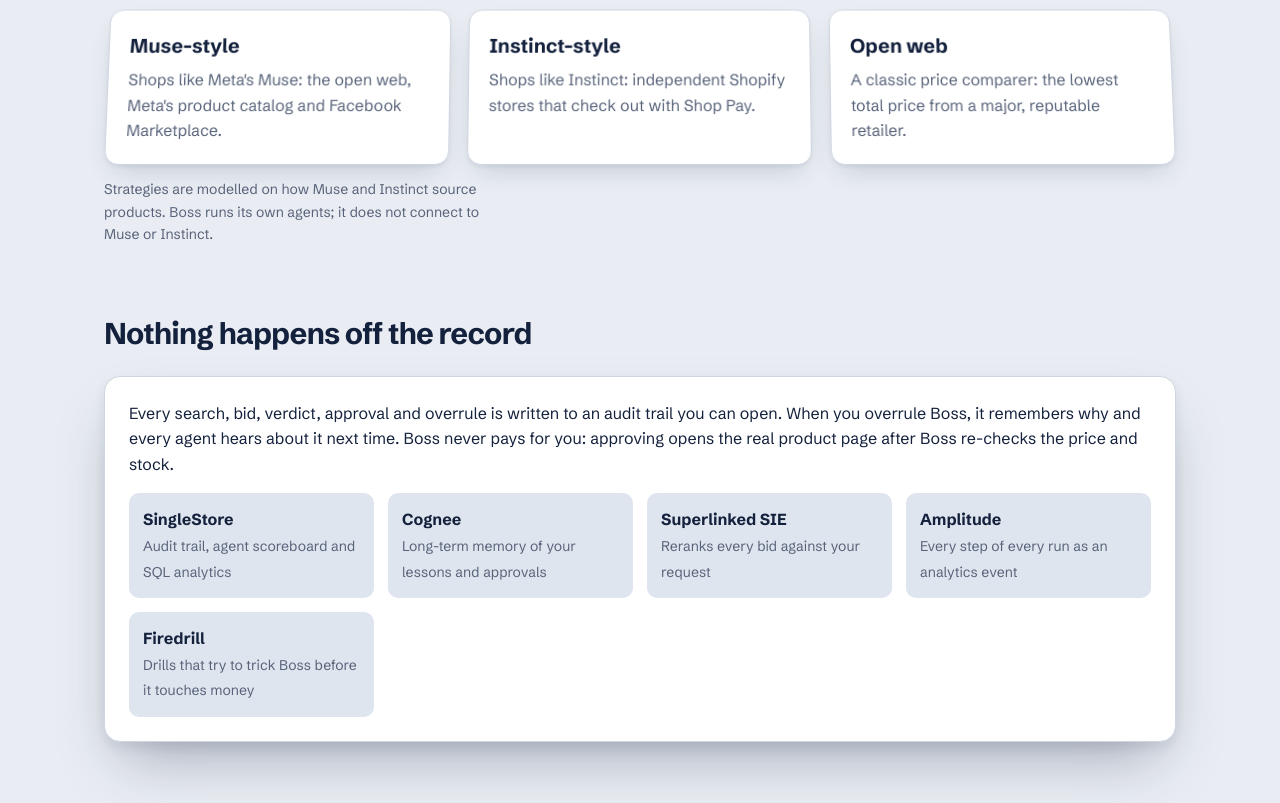
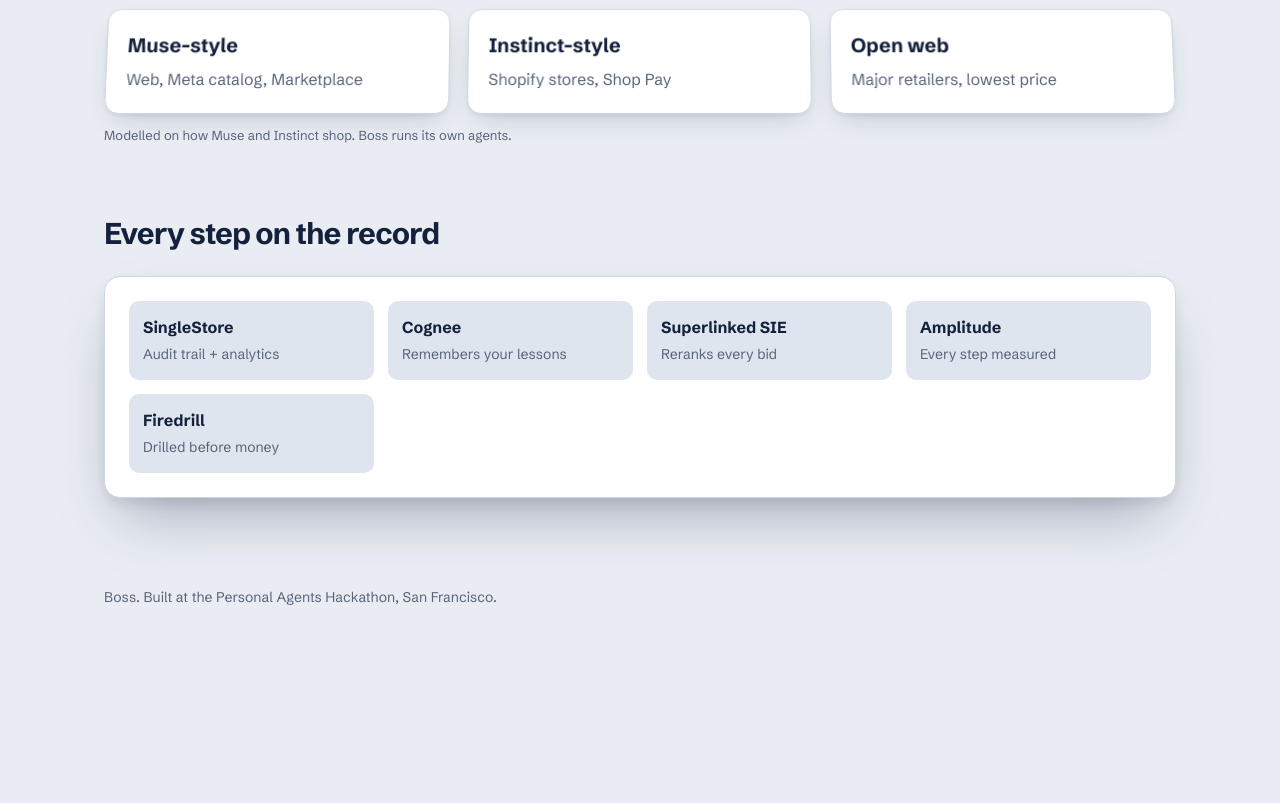
Before and after one commit to swarnimsandeepds/boss, a plain HTML site: page landing.html in a window 1280 px wide. Shown: the part 732-1535 px from the top of the page. After the commit the page ends 1365 px from the top, so only its background shows below. Drawn offline with nearby package versions, Linux system fonts and the light colour scheme.

Commit message:
Shorter landing page

```diff
--- a/landing.html
+++ b/landing.html
@@ -17,8 +17,7 @@
   <section class="hero">
     <div>
       <h1>Every shopping agent works for a platform. Boss works for you.</h1>
-      <p class="lede">Tell Boss what you need and your rules. It sends three buying agents to search the live web,
-        makes them compete, picks the best real offer, and shows you every step behind the pick.</p>
+      <p class="lede">Three agents compete for your order. Boss picks, and shows why.</p>
       <a class="btn" href="/app">Open Boss</a>
       <a class="btn quiet" href="/how-it-works">See how it works</a>
     </div>
@@ -29,25 +28,22 @@
     </div>
   </section>
 
-  <h2>Three agents, three ways to buy</h2>
+  <h2>Three agents compete</h2>
   <div class="agents">
-    <div class="agent"><h3>Muse-style</h3><p>Shops like Meta's Muse: the open web, Meta's product catalog and Facebook Marketplace.</p></div>
-    <div class="agent"><h3>Instinct-style</h3><p>Shops like Instinct: independent Shopify stores that check out with Shop Pay.</p></div>
-    <div class="agent"><h3>Open web</h3><p>A classic price comparer: the lowest total price from a major, reputable retailer.</p></div>
+    <div class="agent"><h3>Muse-style</h3><p>Web, Meta catalog, Marketplace</p></div>
+    <div class="agent"><h3>Instinct-style</h3><p>Shopify stores, Shop Pay</p></div>
+    <div class="agent"><h3>Open web</h3><p>Major retailers, lowest price</p></div>
   </div>
-  <p class="lede" style="font-size:14px;margin-top:14px">Strategies are modelled on how Muse and Instinct source products. Boss runs its own agents; it does not connect to Muse or Instinct.</p>
+  <p style="font-size:13px;color:var(--mute);margin-top:12px">Modelled on how Muse and Instinct shop. Boss runs its own agents.</p>
 
-  <h2>Nothing happens off the record</h2>
+  <h2>Every step on the record</h2>
   <div class="panel">
-    <p style="margin-top:0">Every search, bid, verdict, approval and overrule is written to an audit trail you can open.
-      When you overrule Boss, it remembers why and every agent hears about it next time.
-      Boss never pays for you: approving opens the real product page after Boss re-checks the price and stock.</p>
     <div class="stack">
-      <div><b>SingleStore</b><span>Audit trail, agent scoreboard and SQL analytics</span></div>
-      <div><b>Cognee</b><span>Long-term memory of your lessons and approvals</span></div>
-      <div><b>Superlinked SIE</b><span>Reranks every bid against your request</span></div>
-      <div><b>Amplitude</b><span>Every step of every run as an analytics event</span></div>
-      <div><b>Firedrill</b><span>Drills that try to trick Boss before it touches money</span></div>
+      <div><b>SingleStore</b><span>Audit trail + analytics</span></div>
+      <div><b>Cognee</b><span>Remembers your lessons</span></div>
+      <div><b>Superlinked SIE</b><span>Reranks every bid</span></div>
+      <div><b>Amplitude</b><span>Every step measured</span></div>
+      <div><b>Firedrill</b><span>Drilled before money</span></div>
     </div>
   </div>
 </main>
```
